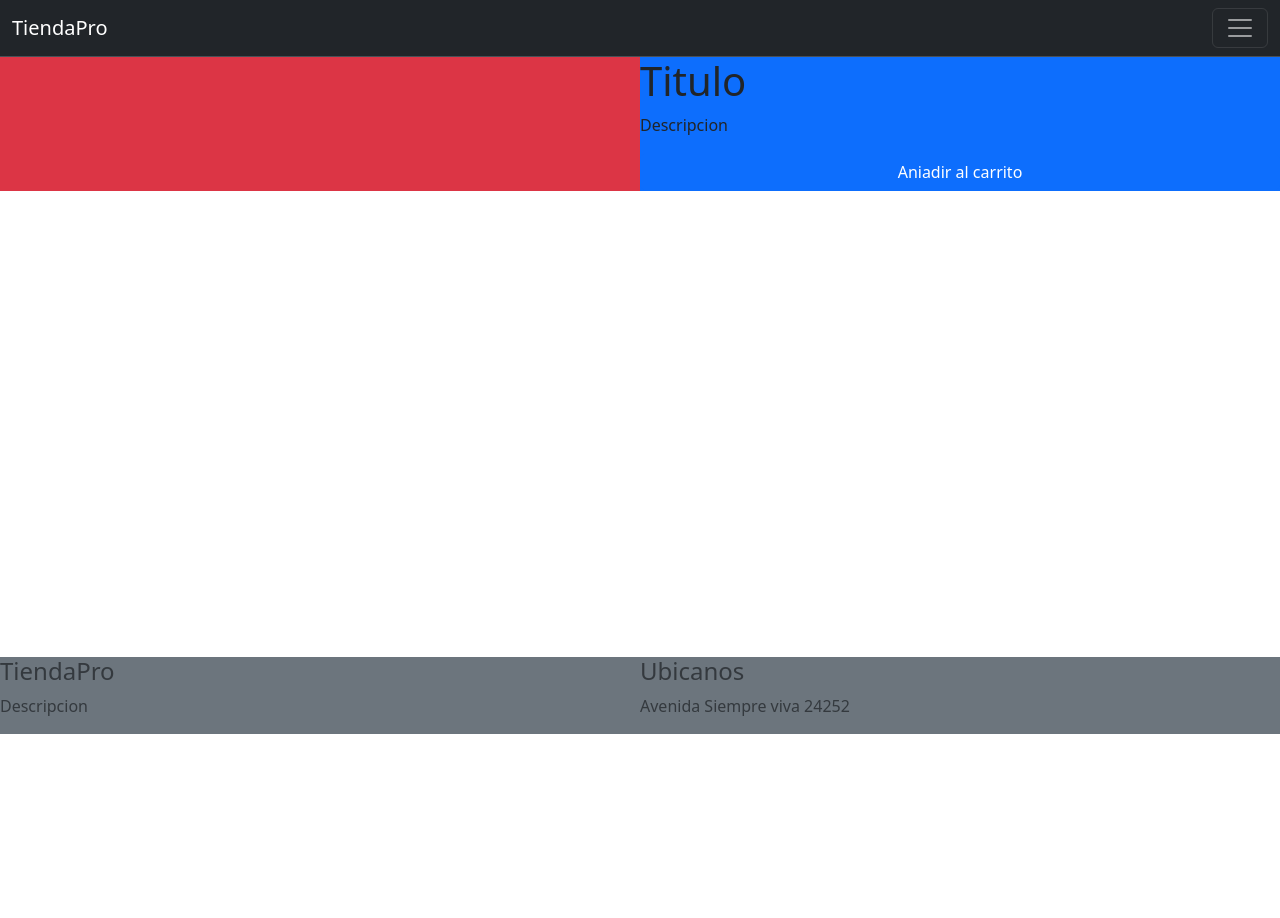
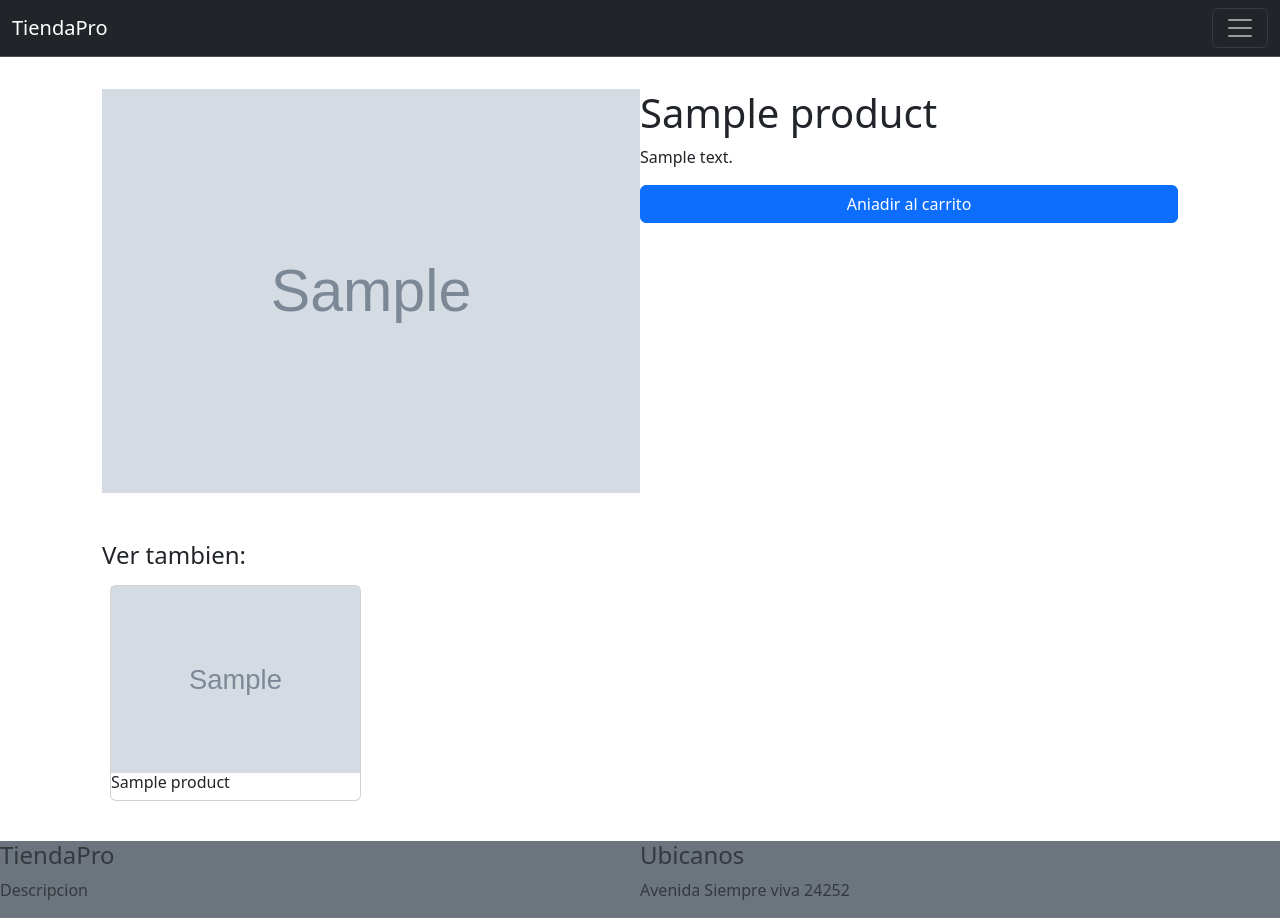
Before and after one commit to ndef10/tiendapro, a Django app: template templates/tiendapp/product_detail.html in a window 1280 px wide. Before the commit the page ends 734 px from the top, so only its background shows below. Run offline with Django 5.2, Linux system fonts and the light colour scheme; the template is opened without the code that fills it: values that come from a table or form of the project are taken from there, others are empty; tables that the repository leaves empty hold one stand-in row (values such as "Sample post"); grey boxes marked "Sample" are stand-in pictures.

Commit message:
Productos sugeridos

```diff
--- /dev/null
+++ b/static/style.css
@@ -0,0 +1,20 @@
+
+.d-flex .w-100 img {
+    width: 100%;
+}
+
+.card a img {
+    width: 100%;
+}
+
+.container {
+    min-height: 75vh;
+    padding-right: 32px;
+    padding-left: 32px;
+    padding-top: 32px;
+    padding-bottom: 32px;
+}
+
+.imagen {
+    padding-right: 10px ;
+}
--- a/templates/layout.html
+++ b/templates/layout.html
@@ -1,3 +1,4 @@
+{% load static %}
 <!DOCTYPE html>
 <html lang="en">
   <head>
@@ -11,6 +12,9 @@
       integrity="sha384-QWTKZyjpPEjISv5WaRU9OFeRpok6YctnYmDr5pNlyT2bRjXh0JMhjY6hW+ALEwIH"
       crossorigin="anonymous"
     />
+    <!-- Style -->
+    <link href="{% static 'style.css' %}" rel="stylesheet" />
+
     <title>Tiendapro</title>
   </head>
   <body>
@@ -78,7 +82,10 @@
         </div>
       </nav>
     </section>
-    <main style="height: 75vh">{% block content %} {% endblock %}</main>
+    <main class="container">
+      {% block content %}
+      {% endblock %}
+    </main>
 
     <footer class="bg-secondary text-body-secondary">
       <div class="d-flex">
--- a/templates/tiendapp/cart.html
+++ b/templates/tiendapp/cart.html
@@ -1,5 +1,5 @@
 {% extends 'layout.html' %} {% block content %}
-<div>
+<div class="d-flex flex-wrap flex-column">
   {% for it in items %}
   <div class="card mb-4">
     <div class="card-body">
--- a/templates/tiendapp/product_detail.html
+++ b/templates/tiendapp/product_detail.html
@@ -3,16 +3,36 @@
 {% block content %}
 
 <div class="d-flex">
-  <div class="w-100 bg-danger d-flex flex-column">
-    <img class="w-100" src="" alt="" srcset="">
+  <div class="w-100  d-flex flex-column">
+    <img class="w-100" src="{{ product.image.url }}">
 
   </div>
-  <div class="w-100 bg-primary d-flex flex-column">
-    <h1>Titulo</h1>
-    <p>Descripcion</p>
-    <a href="#"class="btn btn-primary">Aniadir al carrito</a>
+  <div class="w-100 d-flex flex-column">
+    <h1>{{ product.name}}</h1>
+    <p>{{ product.description }}</p>
+    <a href="/add_to_cart/{{ product.sku }}"class="btn btn-primary">Aniadir al carrito</a>
   </div>
+</div>
 
+<div class=" imagen d-flex flex-column mt-4 pt-4">
+  <h4>Ver tambien:</h4>
+  <div class="d-flex flex-wrap row-cols-4">
+    {% for extra in extras %}
+    <div class="col p-2">
+      <div class="card">
+        <a href="/product/{{ extra.sku }}">
+          <img src="{{ extra.thumbnail.url }}">
+        </a>
+        <div>
+          <h6>{{ extra.name }}</h6>
+        </div>
+
+      </div>
+
+    </div>
+
+    {% endfor %}
+</div>
 </div>
 
 {% endblock %}
--- a/tiendapp/models.py
+++ b/tiendapp/models.py
@@ -12,3 +12,22 @@ class Product(models.Model):
     image = models.ImageField(upload_to='products_images/')
     create_date = models.DateField()
     stock = models.DecimalField(decimal_places=2, max_digits=6)
+
+    def __str__(self):
+        return self.name
+
+
+class Category(models.Model):
+    name = models.CharField(max_length=128)
+    description = models.TextField()
+
+    def __str__(self):
+        return self.name
+
+
+class ProductCategory(models.Model):
+    product = models.ForeignKey(Product, on_delete=models.PROTECT)
+    category = models.ForeignKey(Category, on_delete=models.PROTECT)
+
+    def __str__(self):
+        return self.category.name + ' > ' + self.product.name
--- a/tiendapp/urls.py
+++ b/tiendapp/urls.py
@@ -1,12 +1,13 @@
 from django.urls import path
-from .views import v_index, v_cart, v_product_detail
+from .views import v_index, v_cart, v_product_detail, v_add_too_cart
 from django.conf import settings
 from django.conf.urls.static import static
 
 urlpatterns = [
     path('', v_index, name = 'index'),
     path('cart', v_cart, name = 'cart'),
-    path('product/code', v_product_detail, name = 'product_detail')
+    path('product/<code>', v_product_detail, name = 'product_detail'),
+    path('add_to_cart/<code>', v_add_too_cart, name = 'add_to_cart')
 ]
 
 # Configuaracion para que se vean las imagenes solo en local
```
Also changed, not shown: templates/tiendapp/index.html (+9 -3 lines), tiendapp/admin.py (+10 -1 lines), tiendapp/views.py (+28 -8 lines), tiendapro/settings.py (+7 -0 lines), mediafiles/products_images/amarillo1.jpeg (added), mediafiles/products_images/robot.png (added), mediafiles/products_thumbs/amarillo2LJd6lzI.jpeg (added), mediafiles/products_thumbs/robot2.jpeg (added), tiendapp/migrations/0002_category_productcategory.py (added).
